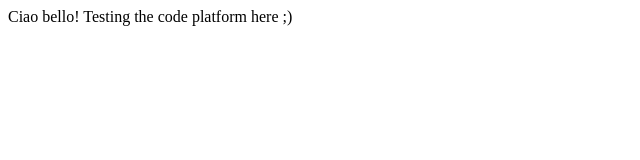
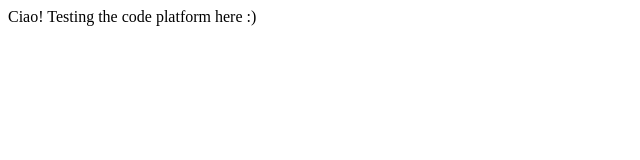
Before and after one commit to jotaskin/jojoswarmup, a plain HTML site: page index.html in a window 1280 px wide. Shown: the full height of the page, 0-640 px from the left. Drawn offline with Linux system fonts and the light colour scheme.

Commit message:
Update index.html

```diff
--- a/index.html
+++ b/index.html
@@ -1,5 +1,5 @@
 <html>
 <body>
-Ciao bello! Testing the code platform here ;)
+Ciao! Testing the code platform here :)
 </body>
 </html>
```
